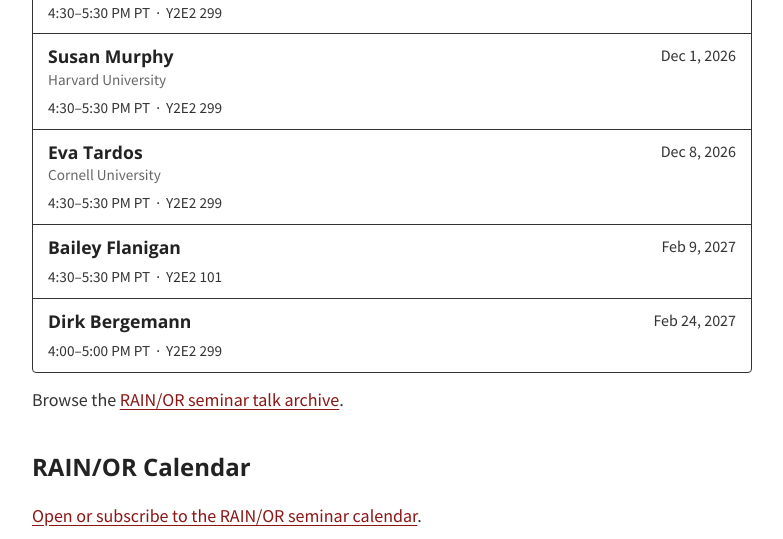
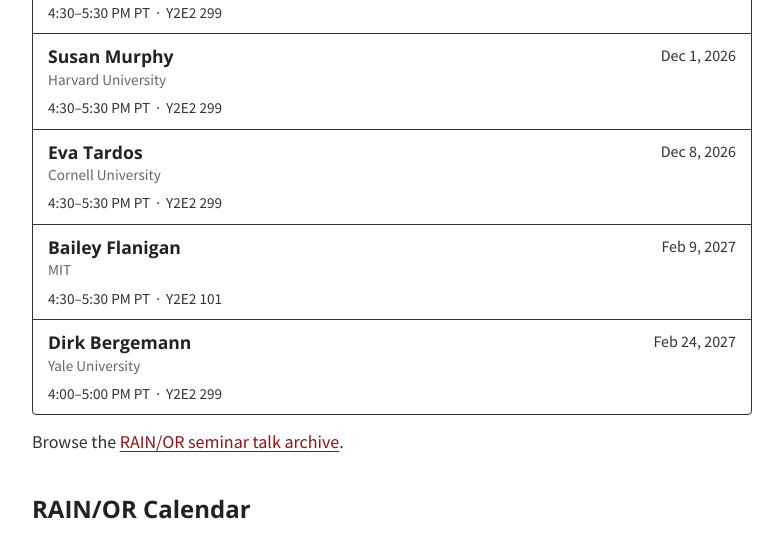
Before and after one commit to stanford-rain-seminar/stanford-rain-seminar.github.io, a Jekyll site: the page built from index.md, in a window 1280 px wide and 900 px high, scrolled down 1265 px, cut to the strip 0-539 px from the top of the window. Shown: the whole strip, without its empty margins (248-1031 px from the left). Built offline with Jekyll 4.4.1, drawn with Linux system fonts in a browser that asks for light colours; nearby versions of some CDN libraries; our own code applies the rules of GitHub Pages for plain Markdown files.

Commit message:
Add MIT and Yale affiliations for winter speakers

```diff
--- a/_data/talks.yml
+++ b/_data/talks.yml
@@ -71,10 +71,12 @@
     - talk_id: "RAIN-2027-02-09-FLANIGAN"
       speaker: "Bailey Flanigan"
       date: "Feb 9, 2027"
+      affiliation: "MIT"
       time: "4:30–5:30 PM PT"
       location: "Y2E2 101"
     - talk_id: "RAIN-2027-02-24-BERGEMANN"
       speaker: "Dirk Bergemann"
       date: "Feb 24, 2027"
+      affiliation: "Yale University"
       time: "4:00–5:00 PM PT"
       location: "Y2E2 299"
```
